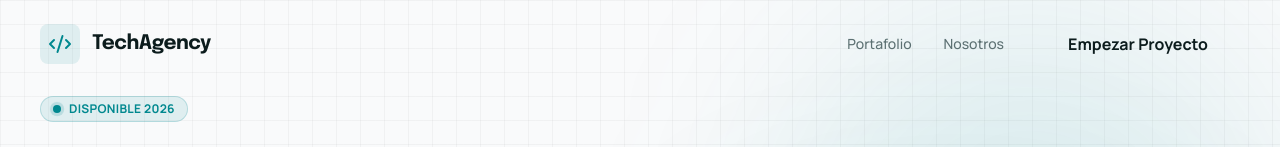
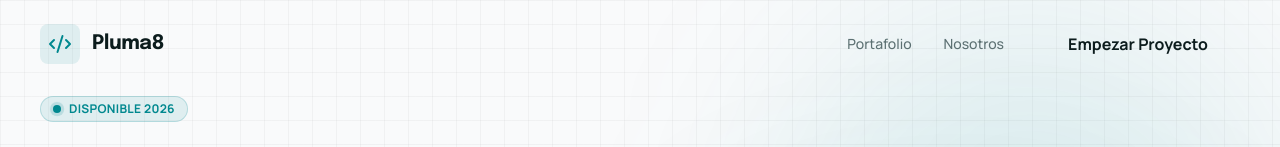
Before and after one commit to enjeru13/landing, a React (Vite) app: page / in a window 1280 px wide. Shown: the top 147 px of the page. Built offline with nearby package versions, Linux system fonts and the light colour scheme.

Commit message:
add redirects

```diff
--- a/src/components/layout/Navbar.jsx
+++ b/src/components/layout/Navbar.jsx
@@ -38,7 +38,7 @@ const Navbar = () => {
               <Code2 className="w-6 h-6" />
             </div>
             <span className="text-xl font-bold font-display tracking-tight">
-              TechAgency
+              Pluma8
             </span>
           </Link>
 
--- a/vite.config.js
+++ b/vite.config.js
@@ -5,4 +5,8 @@ import tailwindcss from "@tailwindcss/vite";
 // https://vite.dev/config/
 export default defineConfig({
   plugins: [react(), tailwindcss()],
+  server: {
+    port: 5173,
+    host: true,
+  },
 });
```
Also changed, not shown: 1 other file (tests, documents, lock files or other folders).
